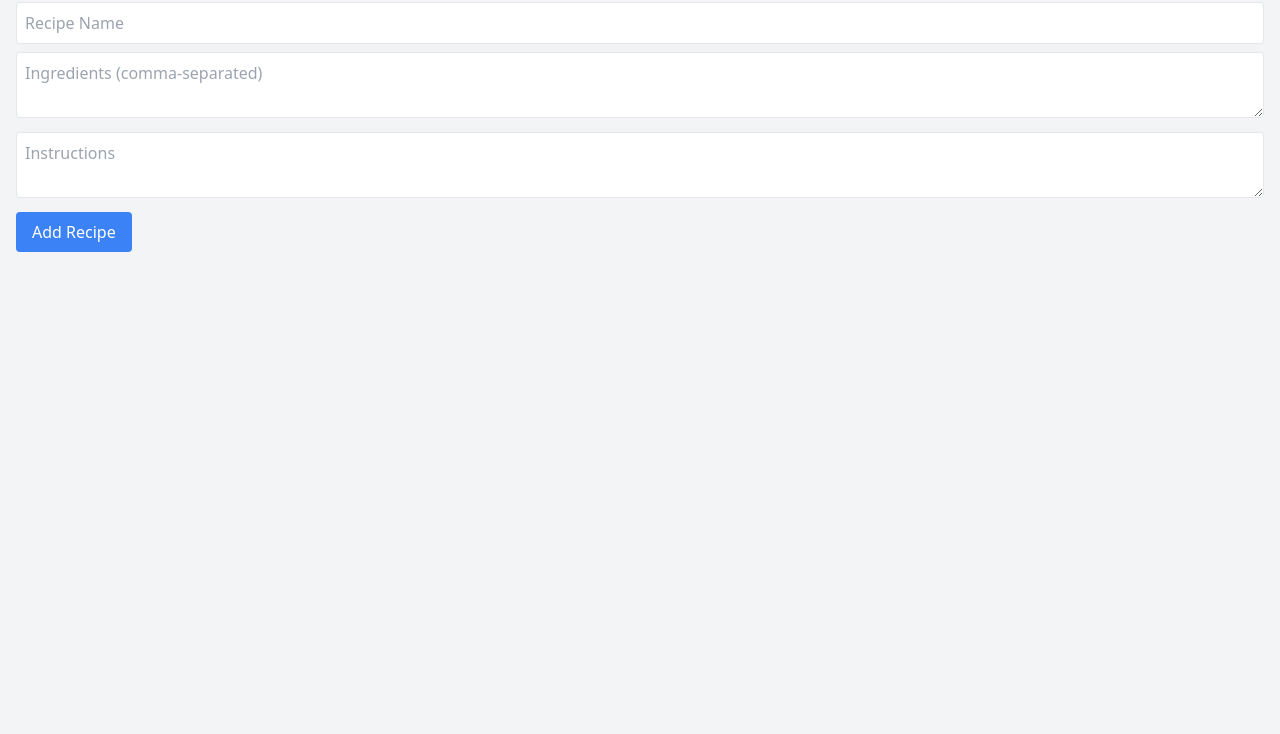
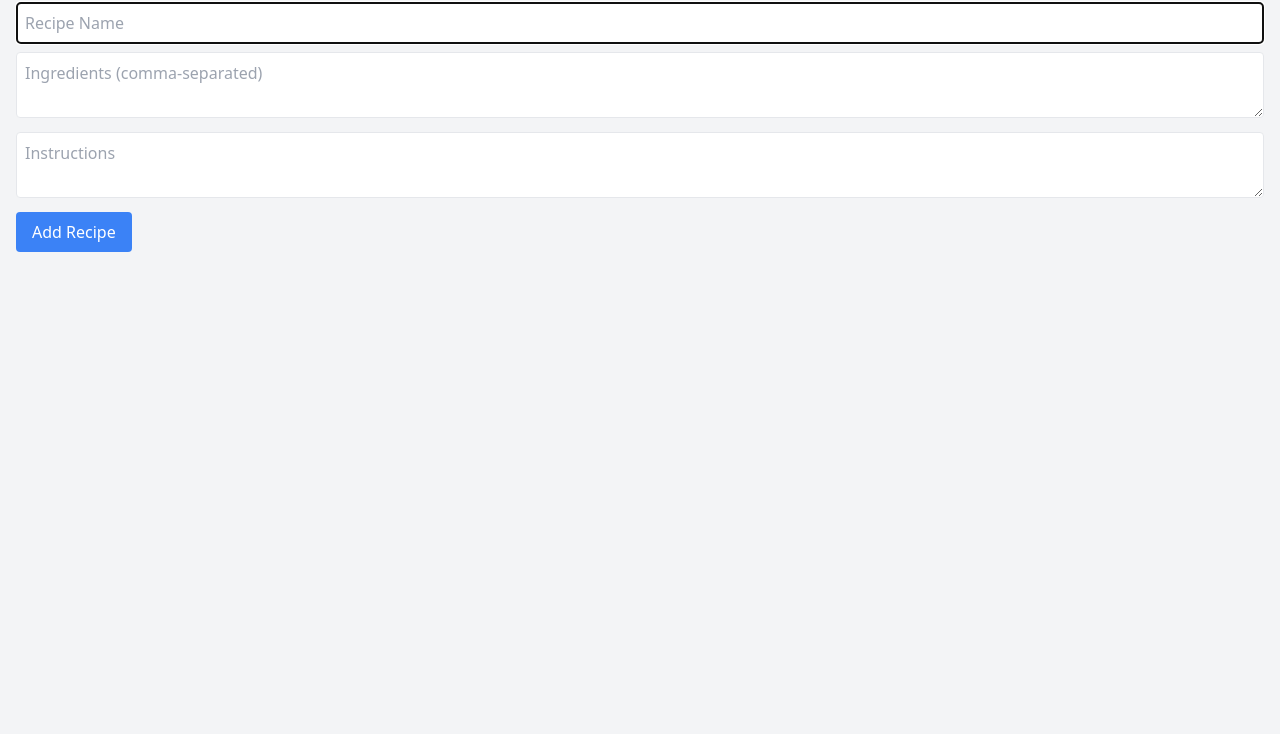
Before and after one commit to SarfarazQadir/Recipe-Book-Javascript-Project, a plain HTML site: page index.html in a window 1280 px wide. Shown: the part 66-800 px from the top of the page. Drawn offline with nearby package versions, Linux system fonts and the light colour scheme.

Commit message:
2nd commit

```diff
--- a/index.html
+++ b/index.html
@@ -15,7 +15,7 @@
 
         <form id="recipe-form" class="mb-4">
 
-            <input type="text" id="recipe-name" placeholder="Recipe Name" class="w-full p-2 border rounded">
+            <input type="text" id="recipe-name" autofocus placeholder="Recipe Name" class="w-full p-2 border rounded">
 
             <textarea id="recipe-ingredients" placeholder="Ingredients (comma-separated)" class="w-full p-2 mt-2 border rounded"></textarea>
 
```
